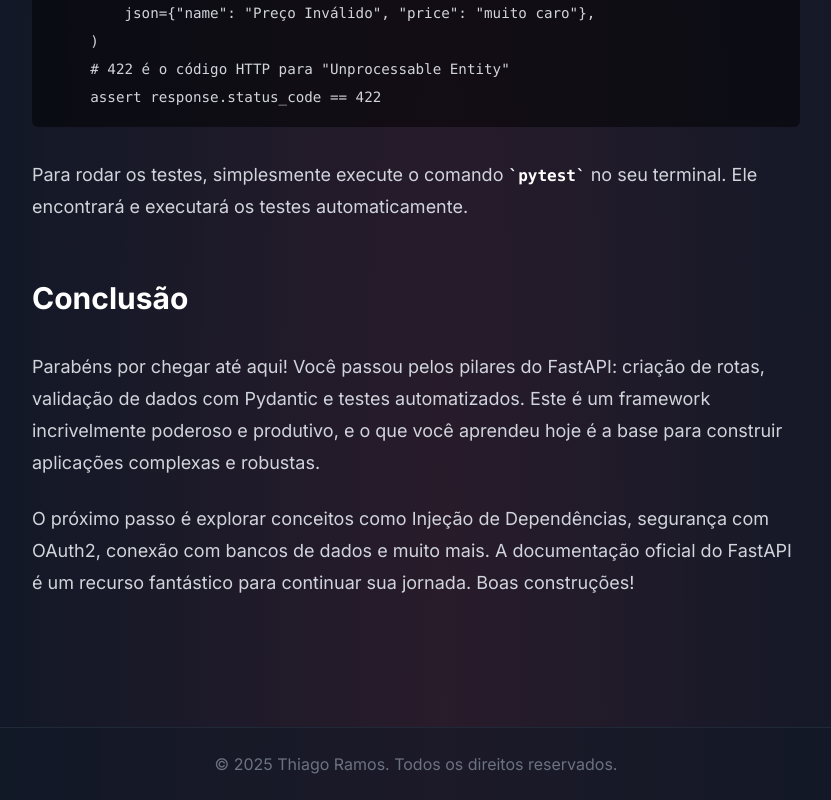
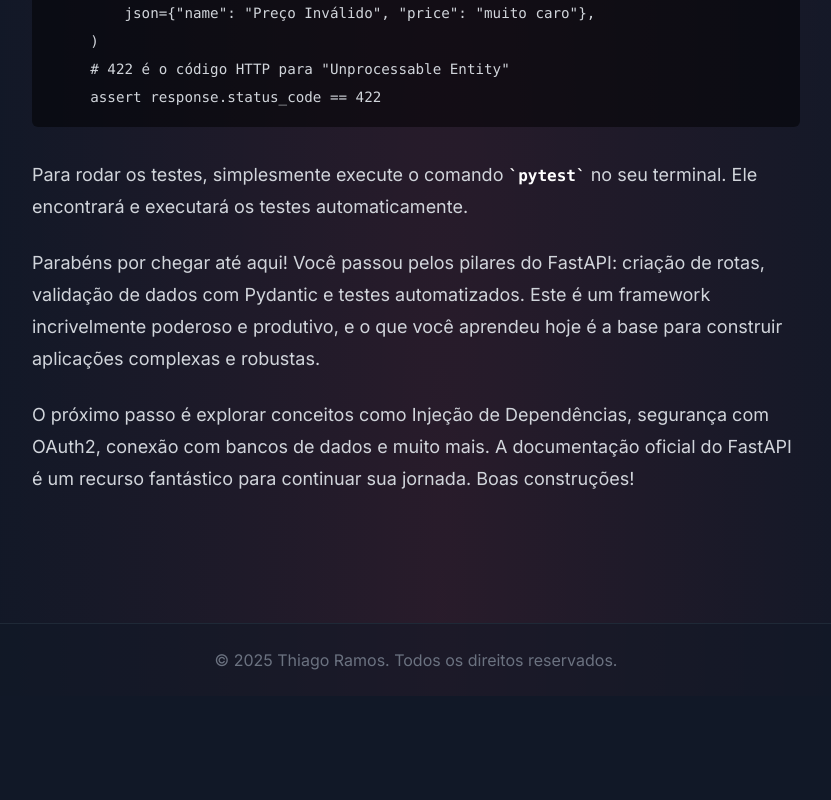
Before and after one commit to Thiago9220/Portf-lio, a plain HTML site: page artigo-fastapi.html in a window 1280 px wide. Shown: the part 6109-6909 px from the top of the page, without its empty margins (224-1055 px from the left). After the commit the page ends 6805 px from the top, so only its background shows below. Drawn offline with nearby package versions, Linux system fonts and the light colour scheme.

Commit message:
feat: exclusão de textos

```diff
--- a/artigo-fastapi.html
+++ b/artigo-fastapi.html
@@ -189,8 +189,6 @@ def test_create_item_invalid_price():
     assert response.status_code == 422
 </code></pre>
                 <p>Para rodar os testes, simplesmente execute o comando <code>pytest</code> no seu terminal. Ele encontrará e executará os testes automaticamente.</p>
-
-                <h2>Conclusão</h2>
                 <p>Parabéns por chegar até aqui! Você passou pelos pilares do FastAPI: criação de rotas, validação de dados com Pydantic e testes automatizados. Este é um framework incrivelmente poderoso e produtivo, e o que você aprendeu hoje é a base para construir aplicações complexas e robustas.</p>
                 <p>O próximo passo é explorar conceitos como Injeção de Dependências, segurança com OAuth2, conexão com bancos de dados e muito mais. A documentação oficial do FastAPI é um recurso fantástico para continuar sua jornada. Boas construções!</p>
 
```
